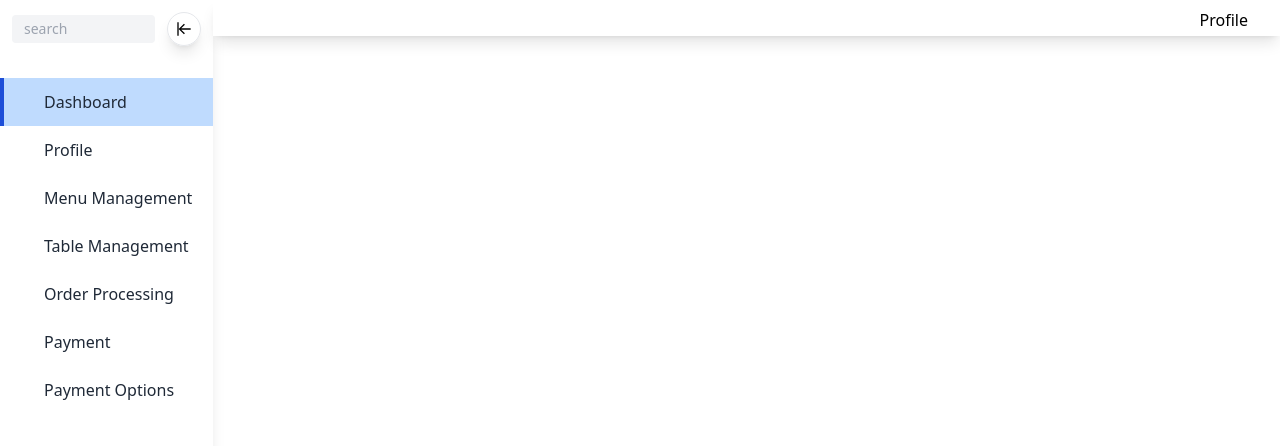
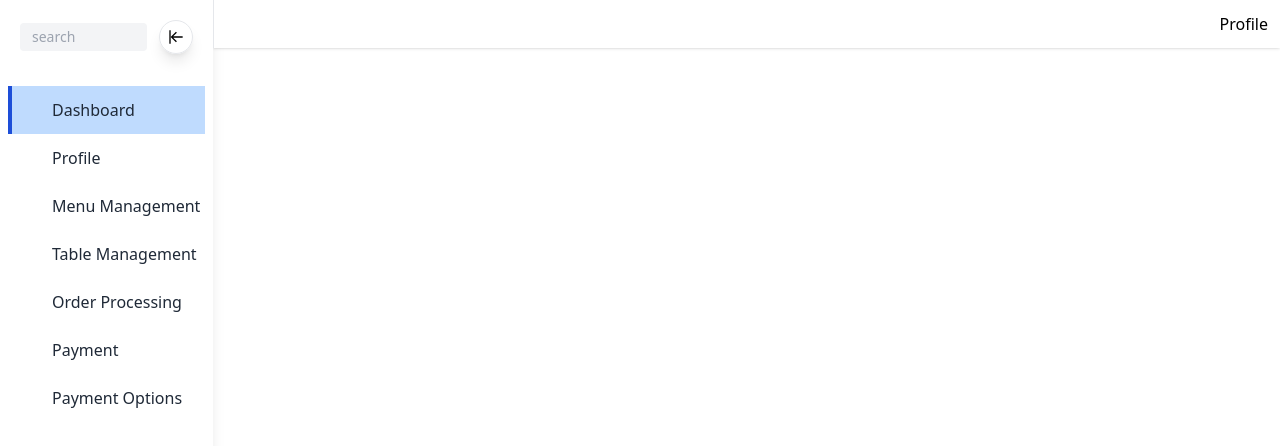
Before and after one commit to primeKal/mms_project, a Vue app in the folder mms_client/: page /home in a window 1280 px wide. Shown: the top 446 px of the page. Built offline with nearby package versions, Linux system fonts and the light colour scheme; some icons are missing; what @meforma/vue-toaster would draw is missing.

Commit message:
update navbar layout

```diff
--- a/mms_client/src/views/MainView.vue
+++ b/mms_client/src/views/MainView.vue
@@ -1,20 +1,18 @@
 <template>
-    <div class="w-full min-h-screen flex">
-        <div :class="[collapse ? 'basis-auto':'basis-1/6']" class="shadow-lg">
-            <NavBarVue
-                :navValue="navValue"
-                @collapse="(value)=> {collapse=value}"
-                class="w-full"
-            />
+    <div class="w-full min-h-screen flex justify-between">
+        <div :class="[collapse ? 'basis-auto' : 'basis-1/6']" class="shadow-lg p-2 h-100 bg-warning overflow-y-hidden">
+            <NavBarVue :navValue="navValue" @collapse="(value) => { collapse = value }" class="w-full" />
         </div>
-
-
-        <div :class="[collapse ? 'basis-full':'basis-5/6']" class="h-full">
-            <div class="px-8 pt-2 flex flex-row-reverse bg-white h-9 shadow-lg z-10">
-                <p>Profile</p>
-            </div>
-            <div>
-                <router-view @selectedNav="selectNav"/>
+        <div :class="[collapse ? 'basis-full' : 'basis-5/6 ']" class="max-h-screen w-full overflow-y-scroll ">
+            <!-- <div class="relative w-full"> -->
+            <div class="h-full relative">
+                <div class="fixed-top p-3 flex flex-row-reverse bg-white shadow z-10 mb-2 border-l">
+                    <p>Profile</p>
+                </div>
+                <div class="">
+                    <router-view @selectedNav="selectNav" />
+                </div>
+                <!-- </div> -->
             </div>
         </div>
     </div>
@@ -25,14 +23,14 @@ export default {
     components: {
         NavBarVue,
     },
-    data () {
+    data() {
         return {
             navValue: 1,
             collapse: false,
         }
     },
     methods: {
-        selectNav (value) {
+        selectNav(value) {
             this.navValue = value
         }
     }
```
